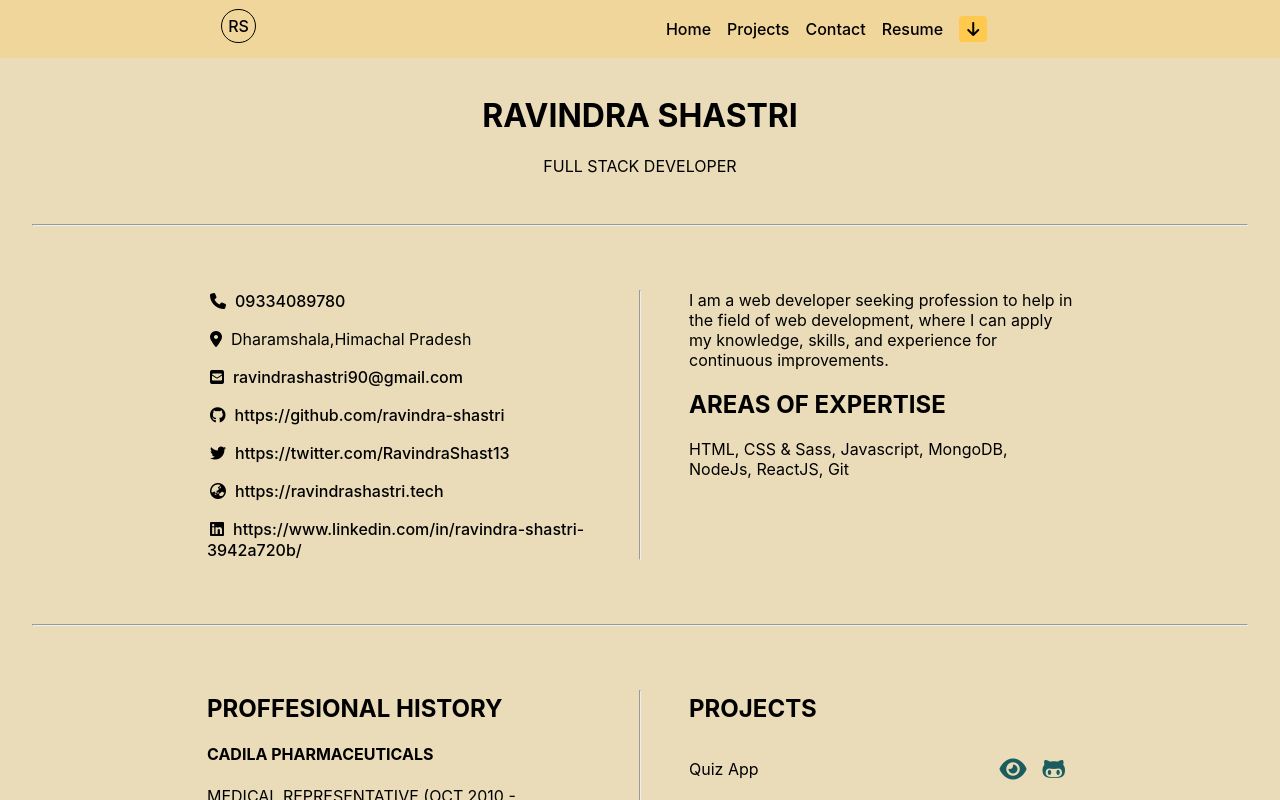
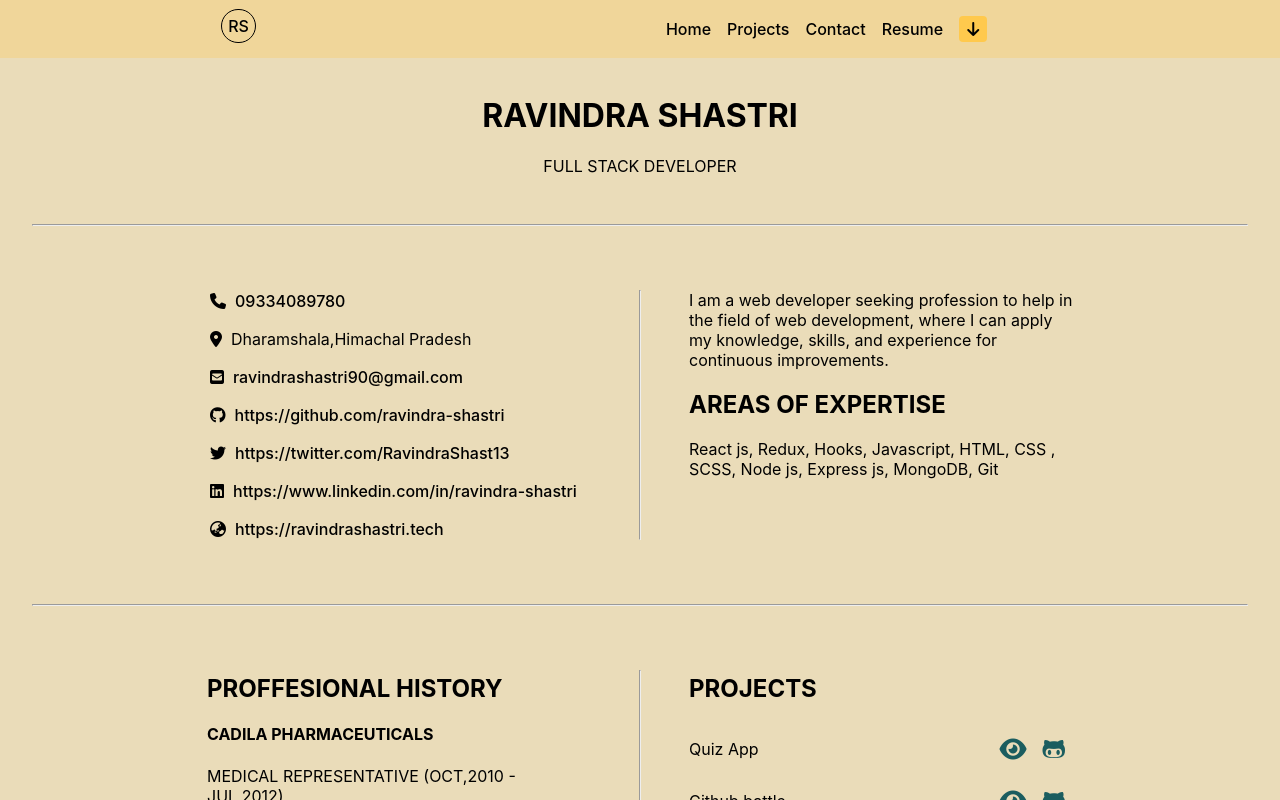
Before and after one commit to ravindra-shastri/Ravindra-Shastri.github.io, a React (Create React App) app: page /resume in a window 1280 px wide. Shown: the top 800 px of the page. Built offline with nearby package versions, Linux system fonts and the light colour scheme; a web font is replaced by a local one.

Commit message:
Ravindra Shastri

```diff
--- a/src/components/Contact.js
+++ b/src/components/Contact.js
@@ -13,7 +13,7 @@ export default class Contact extends React.Component {
             <a className="color"href="https://twitter.com/ravindrashast13">
               <i className="fab fa-twitter icon"></i>
             </a>
-            <a className="color"href="https://www.linkedin.com/in/ravindra-shastri-3942a720b/">
+            <a className="color"href="https://www.linkedin.com/in/ravindra-shastri/">
               <i className="fab fa-linkedin-in icon"></i>
             </a>
             <a className="color"href="ravindra-shastri.github.com">
--- a/src/components/Home.js
+++ b/src/components/Home.js
@@ -27,7 +27,7 @@ export default class Home extends React.Component {
               <a href="https://twitter.com/ravindrashast13">
                 <i className="fab fa-twitter icon"></i>
               </a>
-              <a href="https://www.linkedin.com/in/ravindra-shastri-3942a720b/">
+              <a href="https://www.linkedin.com/in/ravindra-shastri/">
                 <i className="fab fa-linkedin-in icon"></i>
               </a>
               <a href="https://github.com/ravindra-shastri">
--- a/src/components/Resume.js
+++ b/src/components/Resume.js
@@ -43,15 +43,15 @@ export default class Resume extends React.Component {
               </a>
             </p>
             <p>
+              <a className="color" href="https://www.linkedin.com/in/ravindra-shastri/">
+                <i className="fa-brands fa-linkedin icon"></i>
+                https://www.linkedin.com/in/ravindra-shastri
+              </a>
+            </p>
+            <p>
               <a className="color" href="https://ravindrashastri.tech">
                 <i className="fa-solid fa-earth-asia icon"></i>
                 https://ravindrashastri.tech
-              </a>
-            </p>
-            <p>
-              <a className="color" href="https://www.linkedin.com/in/ravindra-shastri-3942a720b/">
-                <i className="fa-brands fa-linkedin icon"></i>
-                https://www.linkedin.com/in/ravindra-shastri-3942a720b/
               </a>
             </p>
           </div>
@@ -66,8 +66,8 @@ export default class Resume extends React.Component {
             <div>
               <h2>AREAS OF EXPERTISE</h2>
               <p>
-                HTML, CSS & Sass, Javascript, MongoDB,
-                NodeJs, ReactJS, Git
+                React js, Redux, Hooks, Javascript, HTML, CSS ,
+                SCSS,  Node js, Express js, MongoDB, Git
               </p>
             </div>
           </div>
```
Also changed, not shown: 1 other file (tests, documents, lock files or other folders).
